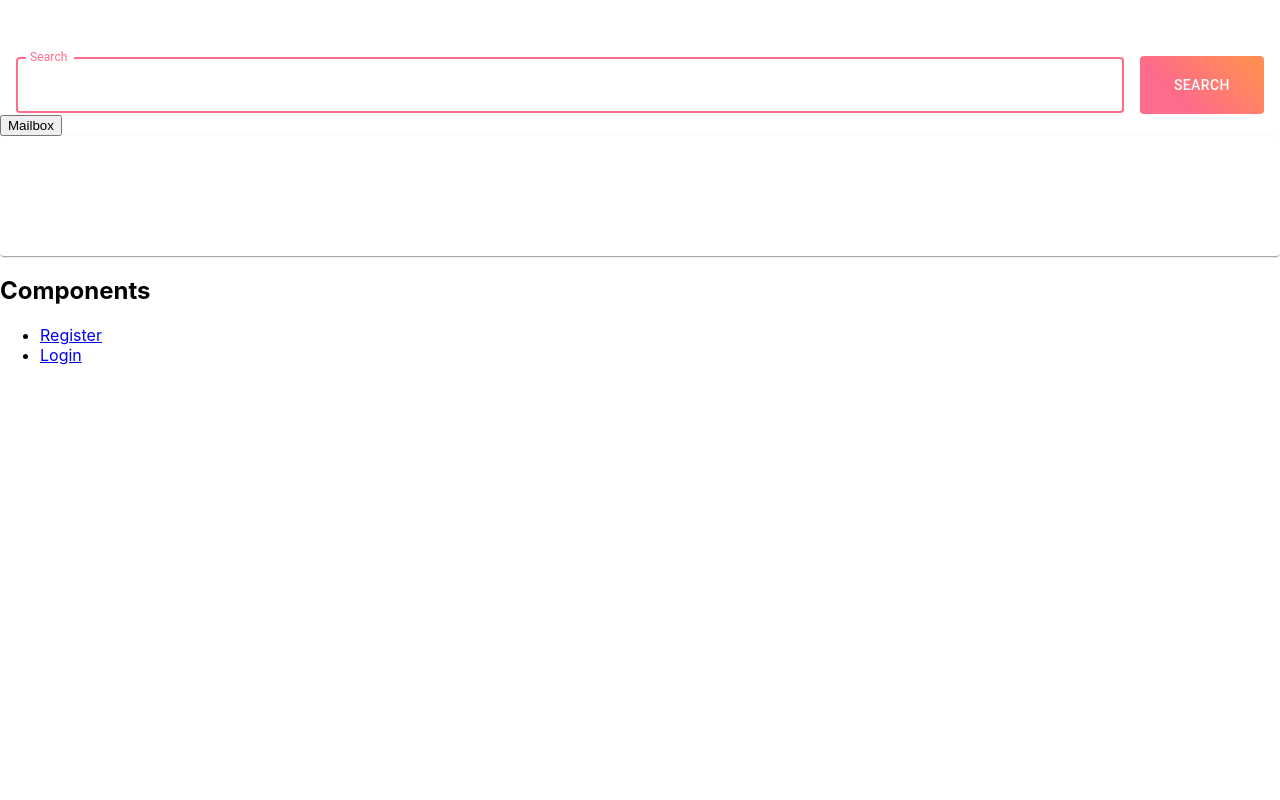
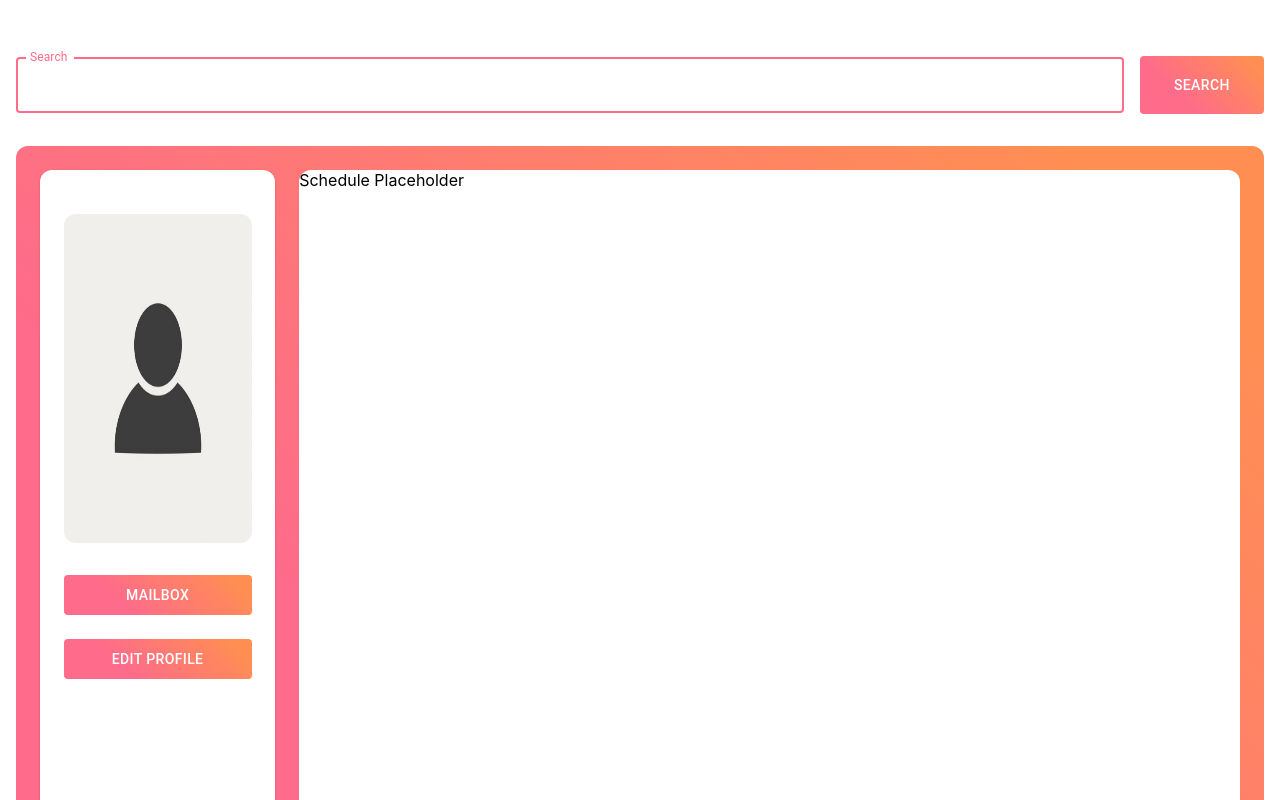
Before and after one commit to HardPocketRocket/thesis-web-application, a React (Create React App) app in the folder frontend/: page /home/1 in a window 1280 px wide. Shown: the top 800 px of the page. Built offline with nearby package versions, Linux system fonts and the light colour scheme; no server answers.

Commit message:
Implemented Design for the Home component

```diff
--- a/frontend/src/components/home.component.js
+++ b/frontend/src/components/home.component.js
@@ -1,10 +1,14 @@
-import React, { Component } from "react";
-import axios from "axios";
+import React, { Component } from 'react';
+import axios from 'axios';
 
-import Card from "@material-ui/core/Card";
-import CardContent from "@material-ui/core/CardContent";
+import Card from '@material-ui/core/Card';
 
-import { TextField, Button, withStyles} from '@material-ui/core';
+import {
+	TextField,
+	Button,
+	withStyles,
+	Box
+} from '@material-ui/core';
 
 const styles = {
 	form: {
@@ -13,9 +17,60 @@ const styles = {
 		flexDirection: 'row',
 		alignItems: 'center'
 	},
+	mainBox: {
+		background: 'linear-gradient(45deg, #FE6B8B 30%, #FF8E53 90%)',
+		marginLeft: 16,
+		marginRight: 16,
+		marginTop: 32,
+		display: 'flex',
+		flexDirection: 'row',
+		height: '780px',
+		borderRadius: '12px'
+	},
+	userBox: {
+		width: '20%',
+		marginLeft: 24,
+		marginTop: 24,
+		marginBottom: 24,
+		display: 'flex',
+		flexDirection: 'column',
+		alignItems: 'center',
+		background: 'white',
+		borderRadius: '12px'
+	},
+	schedule: {
+		width: '80%',
+		marginLeft: 24,
+		marginRight: 24,
+		marginTop: 24,
+		marginBottom: 24,
+		borderRadius: '12px',
+		background: 'white',
+		display: 'flex',
+		flexDirection: 'row',
+	},
+	userBoxButton: {
+		background: 'linear-gradient(45deg, #FE6B8B 30%, #FF8E53 90%)',
+		border: 0,
+		color: 'white',
+		height: 40,
+		width: '80%',
+		marginRight: 16,
+		marginLeft: 16,
+		marginTop: 24
+	},
+	picture: {
+		width: '80%',
+		height: '45%',
+		marginLeft: 16,
+		marginTop: 44,
+		marginBottom: 8,
+		marginRight: 16,
+		borderRadius: '12px',
+	},
 	textField: {
 		width: '90%',
-		marginLeft: 16,
+		marginLeft: 16
 	},
 	outlinedRoot: {
 		'&:hover $notchedOutline': {
@@ -30,8 +85,8 @@ const styles = {
 	notchedOutline: {},
 	focused: {},
 	label: {
-		'&$focusedLabel':{
-			color: '#FE6B8B',
+		'&$focusedLabel': {
+			color: '#FE6B8B'
 		}
 	},
 	focusedLabel: {},
@@ -52,11 +107,11 @@ class HomeComponent extends Component {
 		super(props);
 
 		this.state = {
-            username: "",
-            password: "",
-            isTutor: "",
+			username: '',
+			password: '',
+			isTutor: '',
 			subjects: [],
-            query: ""
+			query: ''
 		};
 
 		this.onSubmit = this.onSubmit.bind(this);
@@ -64,7 +119,7 @@ class HomeComponent extends Component {
 		this.onMailboxClicked = this.onMailboxClicked.bind(this);
 
 		axios
-            .get("http://localhost:5000/home/" + props.match.params.id)
+			.get('http://localhost:5000/home/' + props.match.params.id)
 			.then(res => {
 				console.log(res);
 				this.setState({
@@ -77,8 +132,8 @@ class HomeComponent extends Component {
 	}
 
 	onMailboxClicked(event) {
-        console.log("dasdfs");
-        this.props.history.push("/mailbox/" + sessionStorage.getItem("id"));
+		console.log('dasdfs');
+		this.props.history.push('/mailbox/' + sessionStorage.getItem('id'));
 	}
 
 	onChangeQuery(event) {
@@ -90,7 +145,7 @@ class HomeComponent extends Component {
 	onSubmit(event) {
 		event.preventDefault();
 
-        this.props.history.push("/search/" + this.state.query);
+		this.props.history.push('/search/' + this.state.query);
 	}
 
 	render() {
@@ -130,19 +185,23 @@ class HomeComponent extends Component {
 						Search
 					</Button>
 				</form>
-                <button onClick={this.onMailboxClicked}>Mailbox</button>
-                <Card>
-                    <CardContent>
-                        {this.state.username}
-                        <br />
-                        {this.state.password}
-                        <br />
-                        {this.state.isTutor}
-                        <br />
-                        {this.state.subjects}
-                        <br />
-                    </CardContent>
+				<Box className={classes.mainBox}>
+					<Card className={classes.userBox}>
+					<img className={classes.picture} src={require('../assets/DefaultProfilePicture.jpg')} Alt=''/>
+						<Button
+							className={classes.userBoxButton}
+							onClick={this.onMailboxClicked}
+							variant='outlined'>
+							Mailbox
+						</Button>
+						<Button
+							className={classes.userBoxButton}
+							variant='outlined'>
+							Edit Profile
+						</Button>
 					</Card>
+					<Box className={classes.schedule}>Schedule Placeholder</Box>
+				</Box>
 			</div>
 		);
 	}
```
Also changed, not shown: frontend/src/assets/DefaultProfilePicture.jpg (added). Lines whose indentation alone changed are shown as unchanged.
